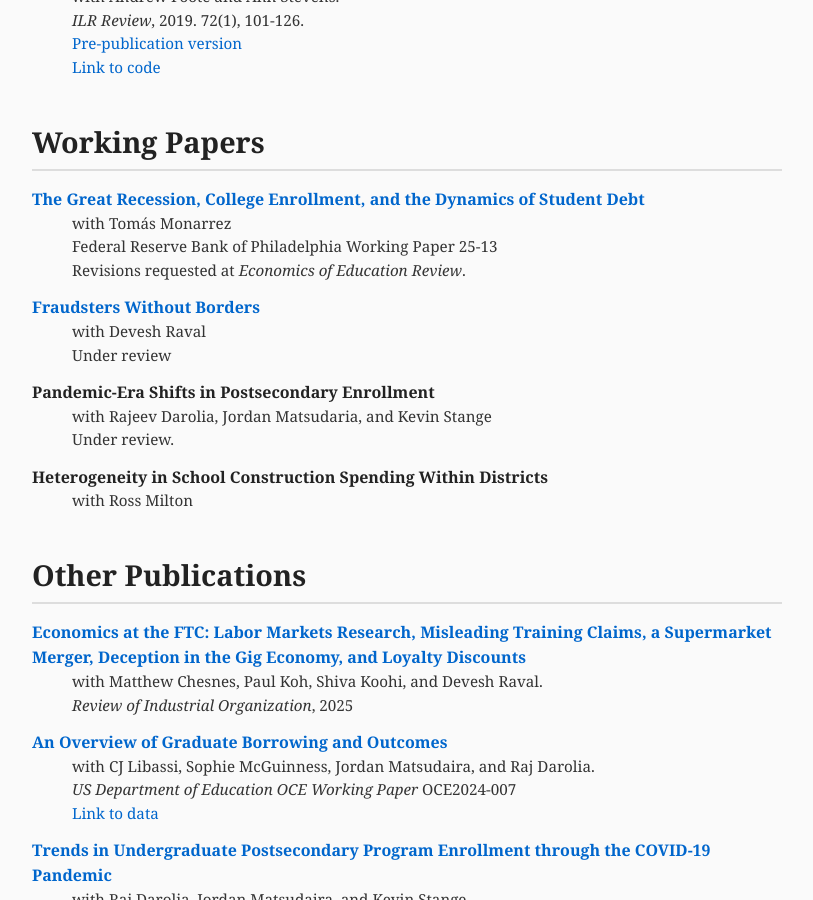
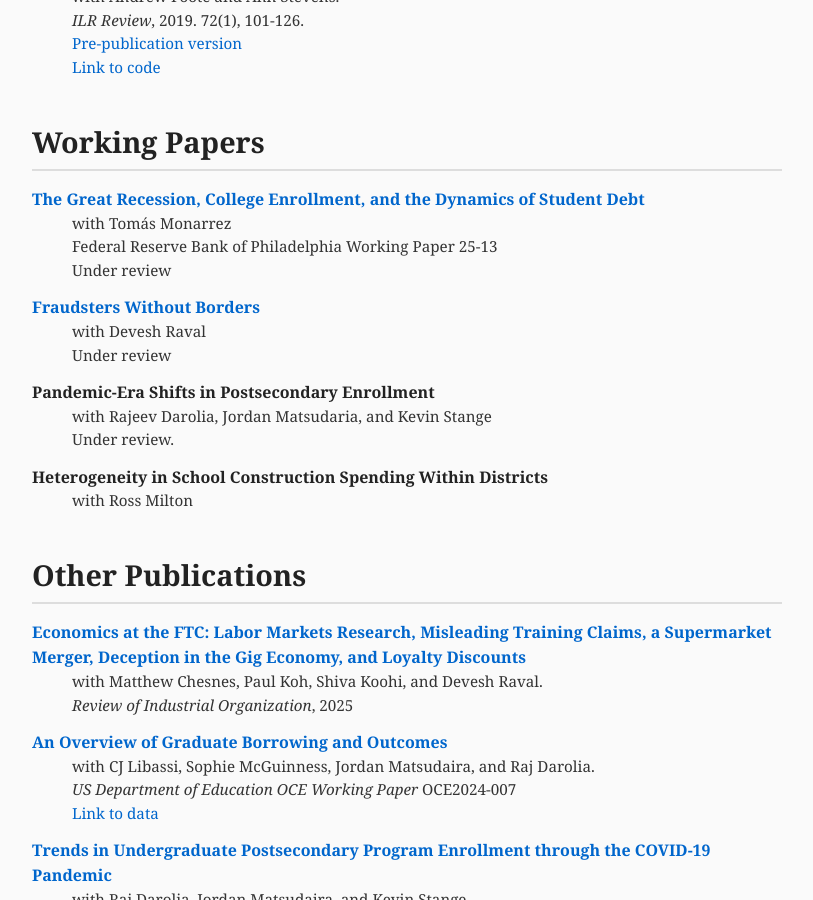
Before and after one commit to mzgrosz/mzgrosz.github.io, a Jekyll site: the page built from index.html, in a window 1280 px wide and 900 px high, scrolled down 2067 px. Shown: the whole window, without its empty margins (233-1046 px from the left). Built offline with Jekyll 4.4.1, drawn with Linux system fonts in a browser that asks for light colours.

Commit message:
Update index.html

```diff
--- a/index.html
+++ b/index.html
@@ -151,7 +151,7 @@ title: Michel Grosz
 	<b><a href="https://papers.ssrn.com/sol3/papers.cfm?abstract_id=5220496">The Great Recession, College Enrollment, and the Dynamics of Student Debt</a> </b> <br>
 	 <span class="indented-line">with Tomás Monarrez</span>
 	 <span class="indented-line">Federal Reserve Bank of Philadelphia Working Paper 25-13 </span>
-	 <span class="indented-line">Revisions requested at <em>Economics of Education Review</em>.</span> </p>
+	 <span class="indented-line">Under review</span> </p>
 
 <p>
 	<b><a href="https://papers.ssrn.com/sol3/papers.cfm?abstract_id=4076428">Fraudsters Without Borders</a> </b><br>
```
